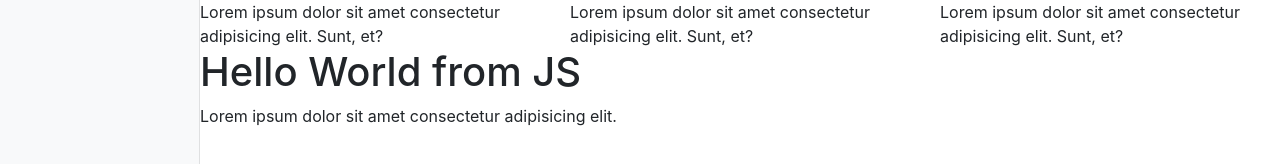
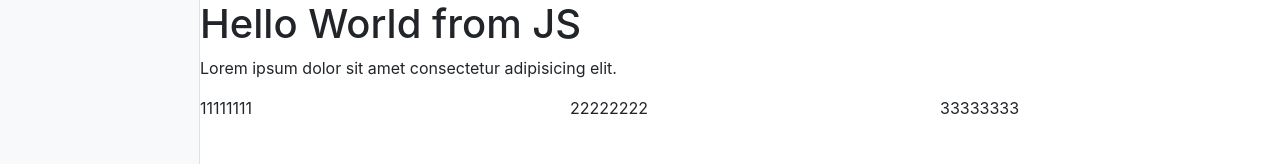
Before and after one commit to Senior-Pomidor/constructor, a plain HTML site: page index.html in a window 1280 px wide. Shown: the top 164 px of the page. Drawn offline with nearby package versions, Linux system fonts and the light colour scheme.

Commit message:
--no-edit

```diff
--- a/index.html
+++ b/index.html
@@ -15,7 +15,6 @@
 		</div>
 
 		<div	id="site" class="content">
-
 			<!-- Базовый блок start
 			<div class="row">
 				<div class="col-sm">
@@ -24,20 +23,10 @@
 			</div>
 			Базовый блок end -->
 
-			<div class="row">
-				<div class="col-sm">
-					Lorem ipsum dolor sit amet consectetur adipisicing elit. Sunt, et?
-				</div>
-				<div class="col-sm">
-					Lorem ipsum dolor sit amet consectetur adipisicing elit. Sunt, et?
-				</div>
-				<div class="col-sm">
-					Lorem ipsum dolor sit amet consectetur adipisicing elit. Sunt, et?
-				</div>
-			</div>
-
+			<!-- сюда вставляется сгенерированный html -->
 		</div>
 	</div>
+
 	<script src="index.js"></script>
 </body>
 </html>
--- a/index.js
+++ b/index.js
@@ -28,18 +28,35 @@ model.forEach(block => {
 	// console.log(block)
 	let html = '' // формируемый html
 
+	// html по типу блока
 	if (block.type === 'title') {
-		// html для Заголовка
-		html = `
+		html = title(block)
+	} else if (block.type === 'text') {
+		html = text(block)
+	} else if (block.type === 'columns') {
+		html = columns(block)
+	}
+
+	// вставка HTML в определённое место
+	// $site.insertAdjacentHTML('куда', что)
+	$site.insertAdjacentHTML('beforeend', html)
+})
+
+
+function title(block) {
+	// генерация html Заголовка
+	return `
 		<div class="row">
 			<div class="col-sm">
 				<h1>${block.value}</h1>
 			</div>
 		</div>
 	`
-	} else if (block.type === 'text') {
-		// html для Параграфа
-		html = `
+}
+
+function text(block) {
+	// генерация html параграфа
+	return `
 		<div class="row">
 			<div class="col-sm">
 				<p>
@@ -48,11 +65,23 @@ model.forEach(block => {
 			</div>
 		</div>
 	`
-	} else if (block.type === 'columns') {
-
 }
 
-	// вставка HTML в определённое место
-	// $site.insertAdjacentHTML('куда', что)
-	$site.insertAdjacentHTML('beforeend', html)
+function columns(block) {
+	// генерация html колонок
+	let html = ''
+
+	block.value.forEach(text => {
+		html += `
+			<div class="col-sm">
+				${text}
+			</div>
+		`
 	})
+
+	return `
+		<div class="row">
+			${html}
+		</div>
+	`
+}
```
Lines whose indentation alone changed are shown as unchanged.
